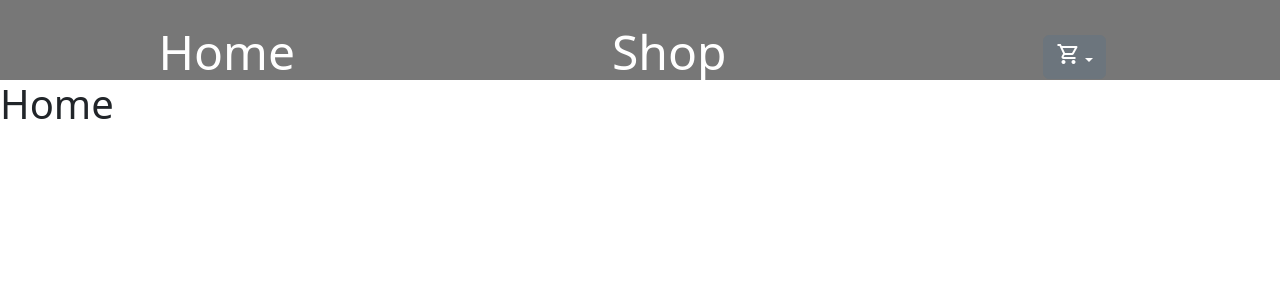
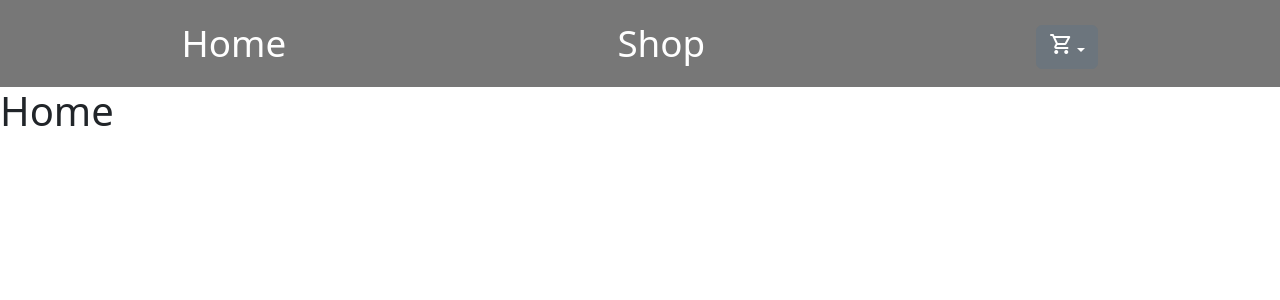
Before and after one commit to JakubDrozd/Project-Shopping-Cart, a React (Create React App) app in the folder project-shopping-cart/: page / in a window 1280 px wide. Shown: the top 300 px of the page. Built offline with nearby package versions, Linux system fonts and the light colour scheme.

Commit message:
Fix: hyperlinks in navbar

```diff
--- a/project-shopping-cart/src/styles/index.css
+++ b/project-shopping-cart/src/styles/index.css
@@ -2,27 +2,26 @@ body {
   margin: 0;
 }
 
-nav {
+.nav {
   display: flex;
   justify-content: space-around;
   align-items: center;
   background-color: #777;
   color: white;
-  font-size: 3rem;
-  height: 10vh;
+  font-size: 2.3rem;
   padding: 1rem;
 }
 
-nav li {
+.nav > li {
   list-style: none;
 }
 
-nav a {
+.nav > a {
   text-decoration: none;
   color: white;
   transition: all 0.2s ease-in-out;
 }
 
-nav a:hover {
+.nav > a:hover {
   transform: scale(1.2);
 }
```
